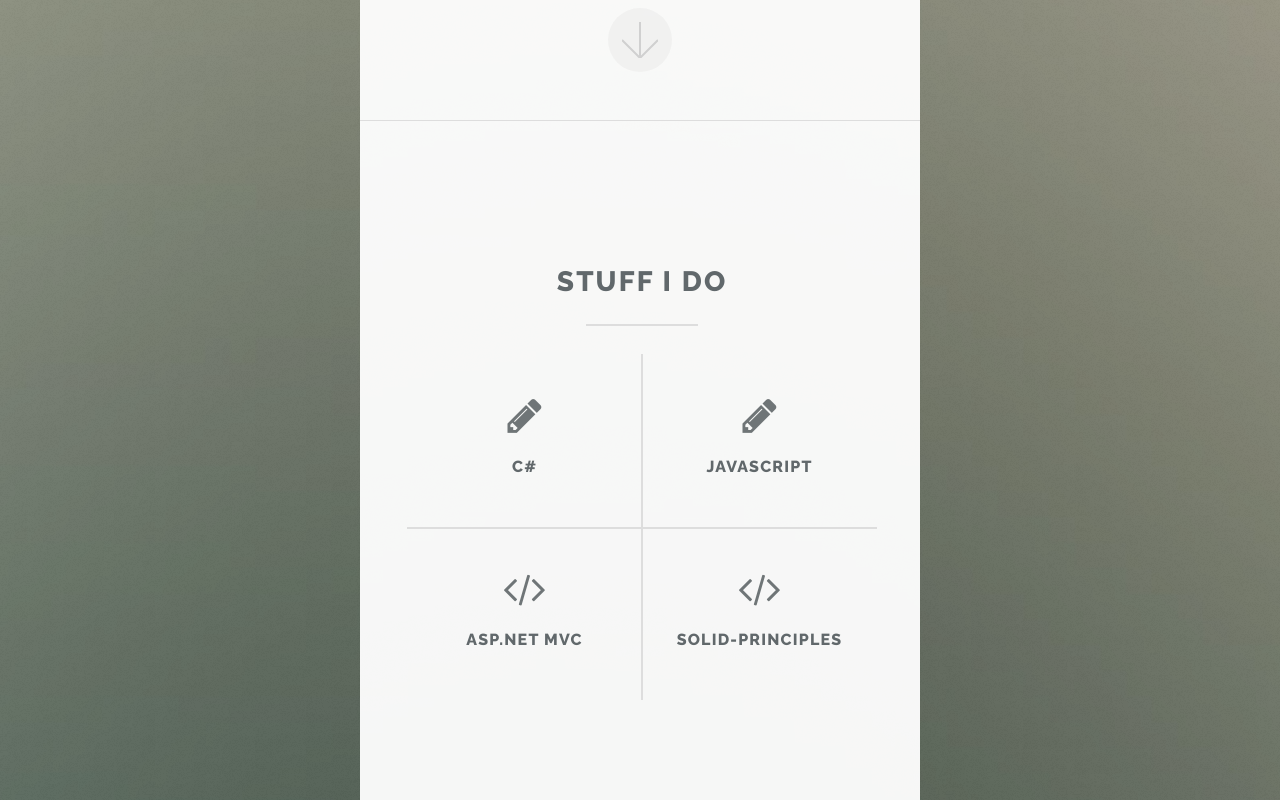
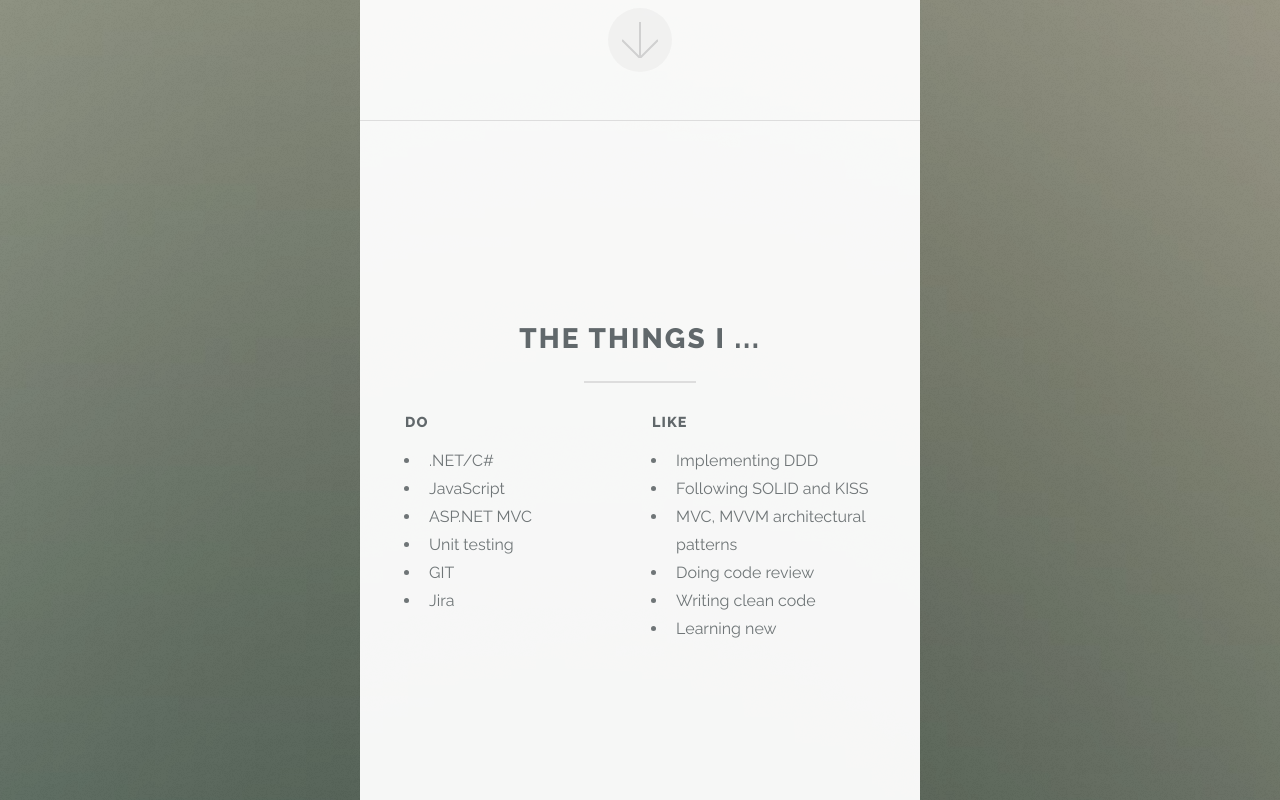
Before and after one commit to shtpavel/shtanko, a plain HTML site: page index.html in a window 1280 px wide. Shown: the part 1480-2280 px from the top of the page. Drawn offline with Linux system fonts and the light colour scheme.

Commit message:
new section + new contacts

```diff
--- a/index.html
+++ b/index.html
@@ -44,11 +44,11 @@
 						</header>
 						<p>I’m software developer with 5 years of experience. I’ve started with web development in 2010 and already worked  with various types of software development. It includes web development, desktop development, services, database development. </p>
 					</div>
-					<a href="#two" class="goto-next scrolly">Next</a>
+					<a href="#four" class="goto-next scrolly">Next</a>
 				</div>
 			</section>
 
-			<section id="two" class="main special">
+			<!-- <section id="two" class="main special">
 				<div class="container">
 					<span class="image fit primary"><img src="images/pic02.jpg" alt="" /></span>
 					<div class="content">
@@ -74,10 +74,43 @@
 							</li>
 						</ul>
 					</div>
+					<a href="#four" class="goto-next scrolly">Next</a>
+				</div>
+			</section> -->
+			<section id="four" class="main">
+				<div class="container">
+					<div class="content">
+						<header class="major">
+							<h2>The things I ...</h2>
+						</header>
+							<div class="row">
+								<div class="6u 12u$(medium)">
+									<h4>Do</h4>
+									<ul>
+										<li>.NET/C#</li>
+										<li>JavaScript</li>
+										<li>ASP.NET MVC</li>
+										<li>Unit testing</li>
+										<li>GIT</li>
+										<li>Jira</li>
+									</ul>
+								</div>
+								<div class="6u$ 12u(medium)">
+									<h4>Like</h4>
+									<ul>
+										<li>Implementing DDD</li>
+										<li>Following SOLID and KISS</li>
+										<li>MVC, MVVM architectural patterns</li>
+										<li>Doing code review</li>
+										<li>Writing clean code</li>
+										<li>Learning new</li>
+									</ul>
+								</div>
+							</div>
+					</div>
 					<a href="#footer" class="goto-next scrolly">Next</a>
 				</div>
 			</section>
-
 			<section id="footer">
 				<div class="container">
 					<header class="major">
@@ -98,11 +131,12 @@
 				</div>
 				<footer>
 					<ul class="icons">
-						<li><a href="http://twitter.com/pavelshtanko" class="icon alt fa-twitter"><span class="label">Twitter</span></a></li>
-						<!-- <li><a href="#" class="icon alt fa-facebook"><span class="label">Facebook</span></a></li> -->
-						<li><a href="http://instagram.com/pavelshtanko" class="icon alt fa-instagram"><span class="label">Instagram</span></a></li>
-						<!-- <li><a href="#" class="icon alt fa-dribbble"><span class="label">Dribbble</span></a></li> -->
-						<li><a href="email:pavel.shtanko@gmail.com" class="icon alt fa-envelope"><span class="label">Email</span></a></li>
+						<li><a href="http://twitter.com/pavelshtanko" class="icon alt fa-twitter" target="_blank"><span class="label">Twitter</span></a></li>
+						<li><a href="https://www.facebook.com/shtpavel" class="icon alt fa-facebook" target="_blank"><span class="label">Facebook</span></a></li>
+						<li><a href="http://instagram.com/pavelshtanko" class="icon alt fa-instagram" target="_blank"><span class="label">Instagram</span></a></li>
+						<li><a href="https://github.com/shtpavel" class="icon alt fa-github" target="_blank"><span class="label">Email</span></a></li>
+						<li><a href="email:pavel.shtanko@gmail.com" class="icon alt fa-envelope" target="_blank"><span class="label">Email</span></a></li>
+
 					</ul>
 				</footer>
 			</section>
```
